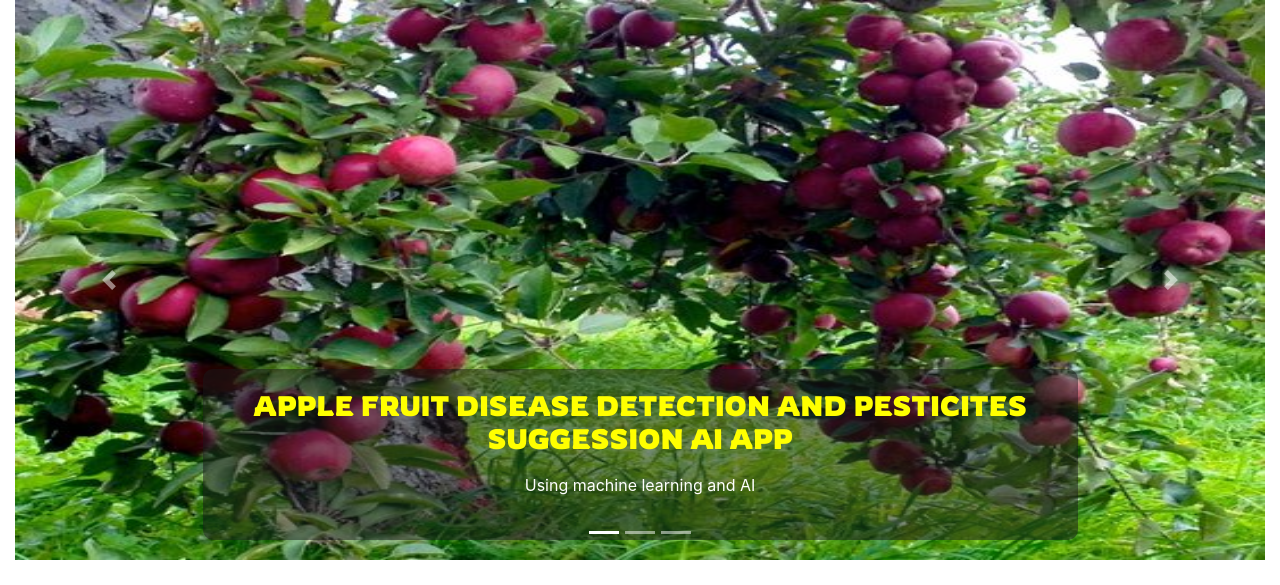
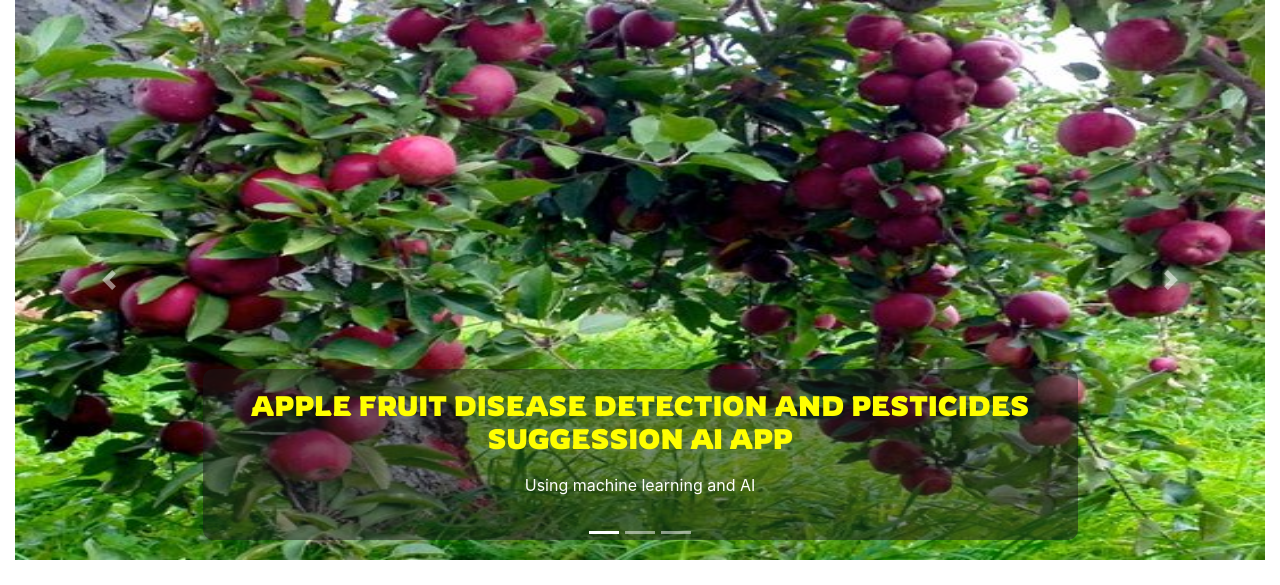
Before and after one commit to Infyskybelgaum/apple-fruit-disease, a Flask app: page / in a window 1280 px wide. Shown: the top 585 px of the page. Run offline with Flask 2, Linux system fonts and the light colour scheme; some libraries are stand-ins or nearby versions.

Commit message:
Update index.html

```diff
--- a/templates/index.html
+++ b/templates/index.html
@@ -192,7 +192,7 @@
                                 <div class="carousel-caption">
 
                                     <h3>Apple
-                                        Fruit Disease Detection and pesticites suggession AI App</h3>
+                                        Fruit Disease Detection and pesticides suggession AI App</h3>
                                     <p>
                                         Using machine learning and AI
                                     </p>
```
